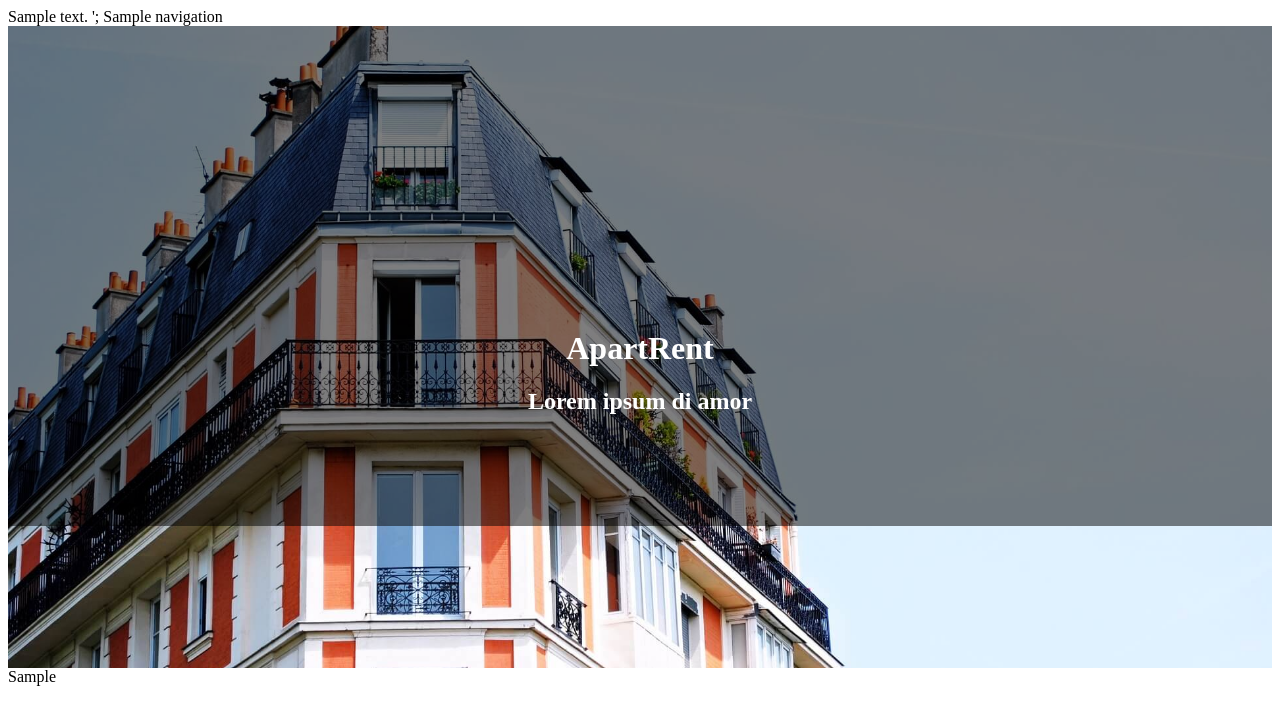
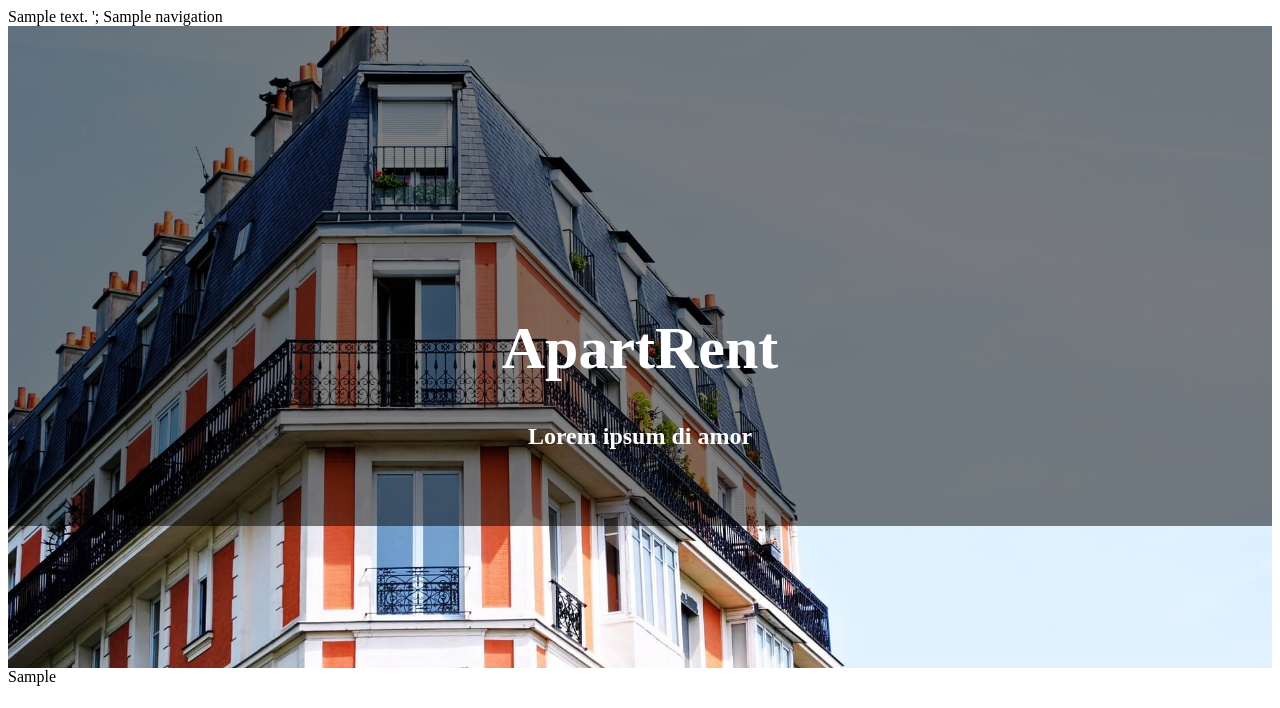
Before and after one commit to folkertleistra/DDWT18_final, a PHP site: template views/home.php in a window 1280 px wide. Shown: the top 708 px of the page. Run offline with PHP 8.4, Linux system fonts and the light colour scheme; the template is opened without the code that fills it: most values are stand-ins (such as "Sample title", 1, 10 or a date in 2020).

Commit message:
minor css changes

```diff
--- a/css/home.css
+++ b/css/home.css
@@ -39,5 +39,6 @@
 }
 .hero-text h1 {
     font-family: 'Vidaloka', serif;
+    font-size: 60px;
 }
 /* END: FULLWIDTH HEADER IMAGE */
```
